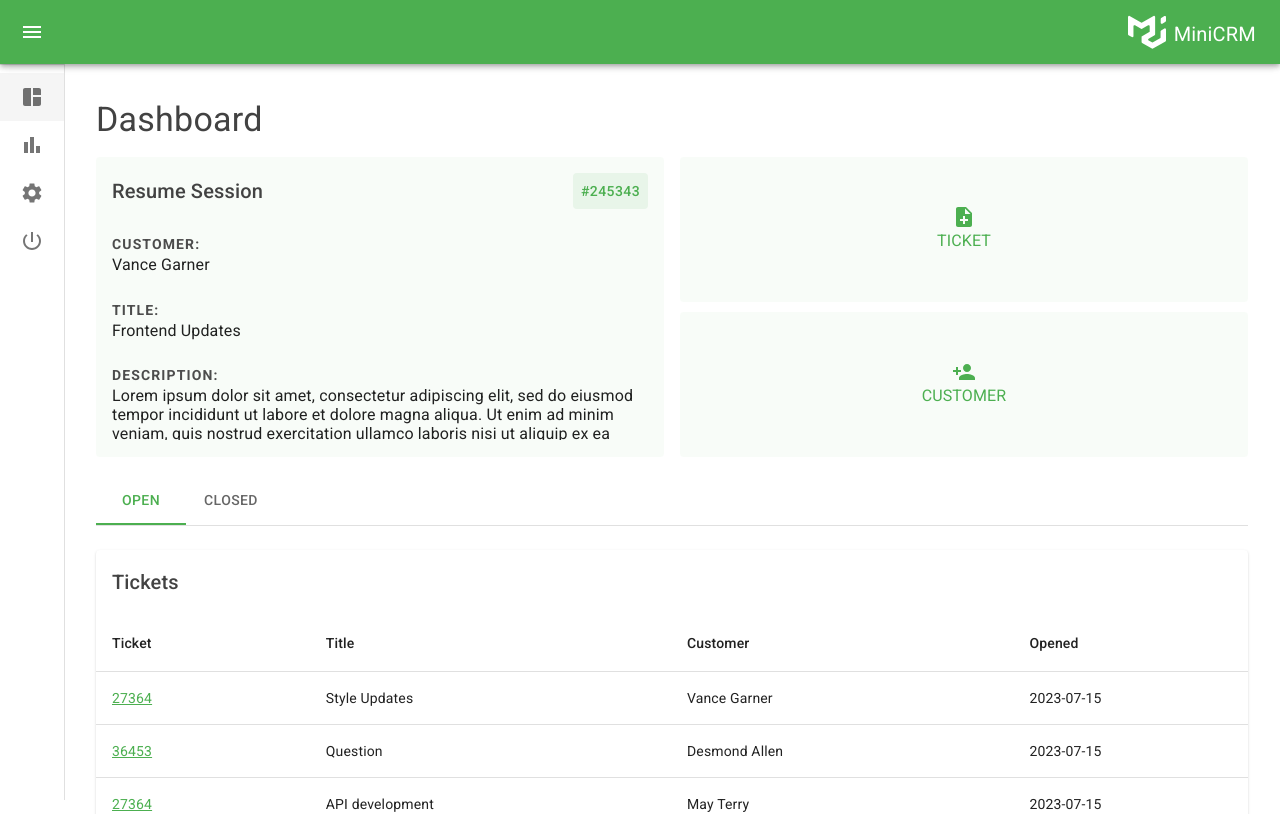
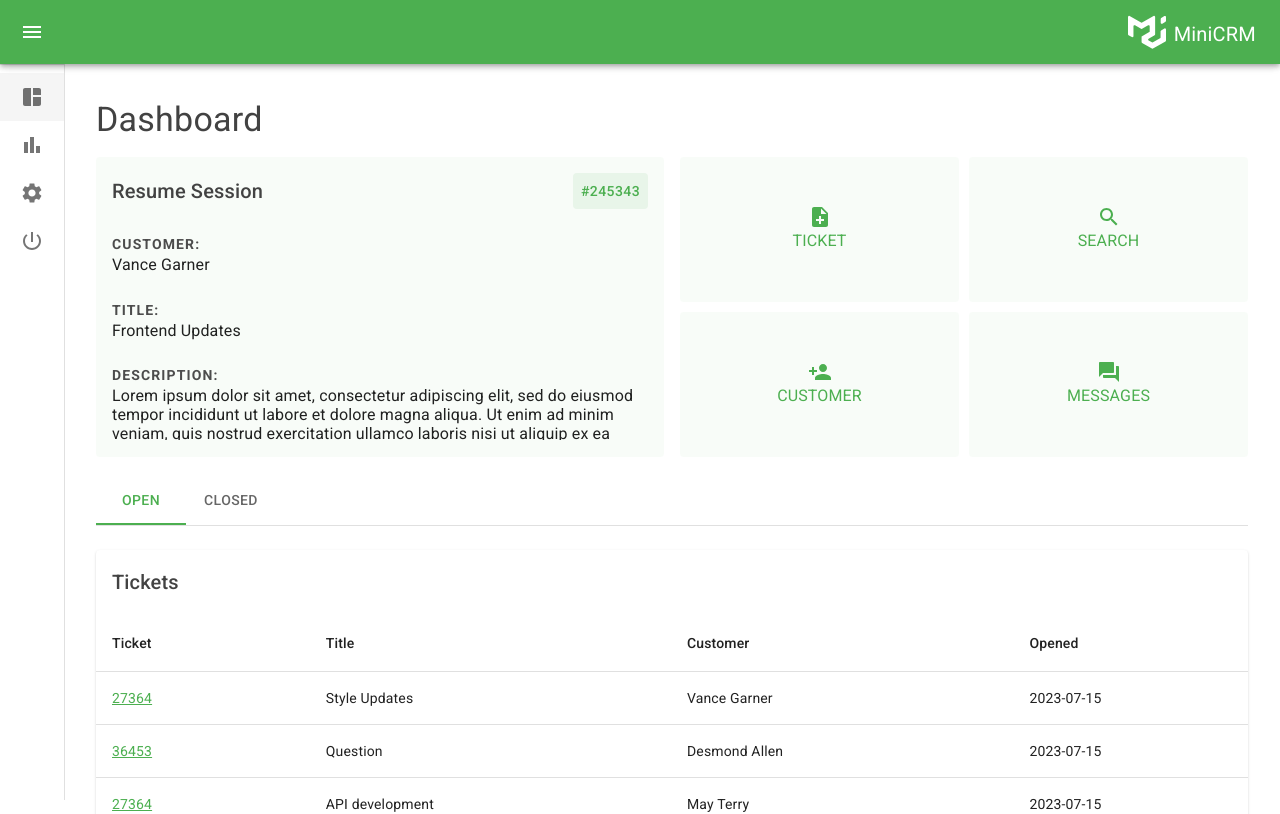
Before and after one commit to boostedd2/material-mini-crm, a Next.js app: page /dashboard in a window 1280 px wide. Shown: the top 814 px of the page. Built offline with nearby package versions, Linux system fonts and the light colour scheme; sample sign-in values are in the browser's storage.

Commit message:
additional dashboard buttons

```diff
--- a/src/_components/Dashboard/DashboardActions.js
+++ b/src/_components/Dashboard/DashboardActions.js
@@ -3,6 +3,8 @@ import {Box, Button, Paper, Typography} from "@mui/material";
 import {styled} from "@mui/material/styles";
 import PersonAddIcon from '@mui/icons-material/PersonAdd';
 import NoteAddIcon from '@mui/icons-material/NoteAdd';
+import SearchIcon from '@mui/icons-material/Search';
+import ForumIcon from '@mui/icons-material/Forum';
 import Link from "next/link";
 import ReadOnlyFieldLabel from "@/_components/common/Text/ReadOnlyFieldLabel";
 import DescriptionText from "@/_components/common/Text/DescriptionText";
@@ -20,13 +22,13 @@ const RecentTicketCard = styled(Paper)(({theme}) => ({
 
 }));
 
-const DashboardActionsWrapper = styled(Box)(({theme}) => ({
-  display: 'flex',
+const DashboardActionsWrapper = styled(Grid)(({ theme }) => ({
+  display: 'grid',
+  gridTemplateColumns: 'repeat(2, 1fr)',
   gap: 10,
 
-  [theme.breakpoints.up('sm')]: {
-    flexDirection: 'column',
-    gap: 'unset'
+  [theme.breakpoints.up('md')]: {
+    gridTemplateColumns: 'repeat(2, 1fr)',
   },
 }));
 
@@ -51,6 +53,7 @@ const DashboardActionButton = styled(Button)(({theme}) => ({
 const DashboardActions = ({ openNewTicketDialog, openNewCustomerDialog }) => {
   return (
     <Grid container mt={0} spacing={2}>
+
       <Grid item xs={12} sm={6}>
         <RecentTicketCard elevation={0}>
           <Box p={2}>
@@ -58,6 +61,7 @@ const DashboardActions = ({ openNewTicketDialog, openNewCustomerDialog }) => {
               <HeadingSecondary>Resume Session</HeadingSecondary>
               <Button component={Link} href={`tickets/245343`} sx={{marginLeft: 'auto'}}>#245343</Button>
             </Box>
+
             <Box sx={{display: 'flex'}}>
               <Box>
                 <ReadOnlyFieldLabel sx={{marginTop: '5px'}}>Customer:</ReadOnlyFieldLabel>
@@ -71,22 +75,41 @@ const DashboardActions = ({ openNewTicketDialog, openNewCustomerDialog }) => {
           </Box>
         </RecentTicketCard>
       </Grid>
+
       <Grid item xs={12} sm={6}>
           <DashboardActionsWrapper>
-          <DashboardActionButton sx={{marginBottom: '10px'}} onClick={() => openNewTicketDialog()}>
+
+            <DashboardActionButton onClick={() => openNewTicketDialog()}>
               <Grid container direction="column" alignItems="center" justify="center">
                 <NoteAddIcon/>
                 <Typography>Ticket</Typography>
               </Grid>
             </DashboardActionButton>
-          <DashboardActionButton  onClick={() => openNewCustomerDialog()}>
+
+            <DashboardActionButton onClick={() => console.log('open search')}>
+              <Grid container direction="column" alignItems="center" justify="center">
+                <SearchIcon/>
+                <Typography>Search</Typography>
+              </Grid>
+            </DashboardActionButton>
+
+            <DashboardActionButton onClick={() => openNewCustomerDialog()}>
               <Grid container direction="column" alignItems="center" justify="center">
                 <PersonAddIcon/>
                 <Typography>Customer</Typography>
               </Grid>
             </DashboardActionButton>
+
+            <DashboardActionButton onClick={() => console.log('open messages')}>
+              <Grid container direction="column" alignItems="center" justify="center">
+                <ForumIcon/>
+                <Typography>Messages</Typography>
+              </Grid>
+            </DashboardActionButton>
+
           </DashboardActionsWrapper>
       </Grid>
+
     </Grid>
   );
 };
```
Lines whose indentation alone changed are shown as unchanged.
